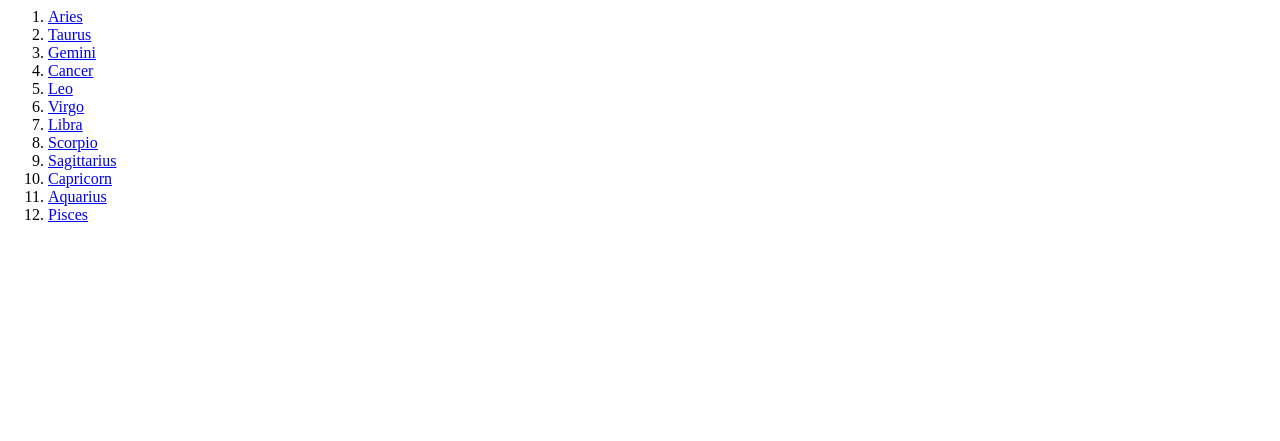
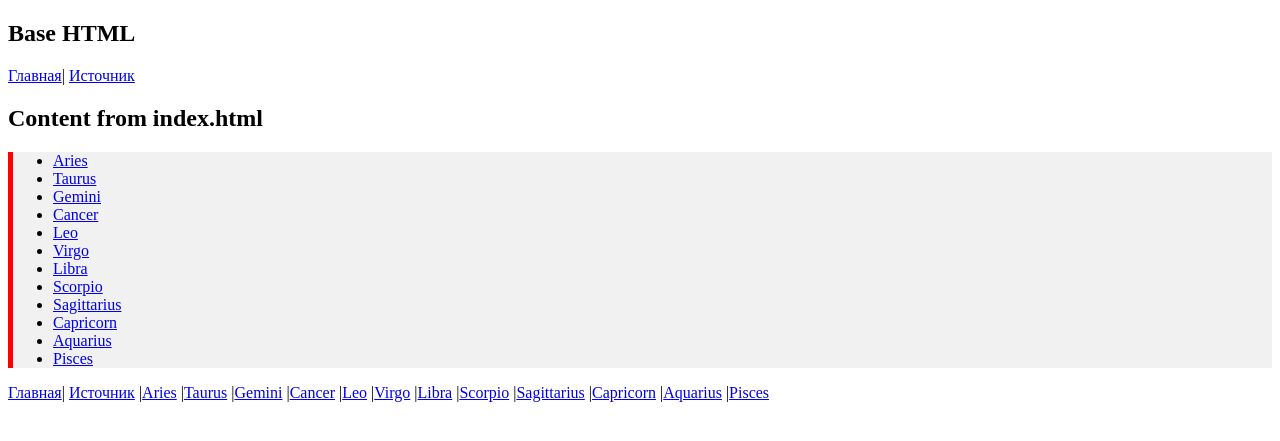
Before and after one commit to RomanZaitsev25/Django1, a Django app: page /horoscopes/ in a window 1280 px wide. Shown: the top 441 px of the page. Run offline with Django 4.2, Linux system fonts and the light colour scheme; tables that the repository leaves empty hold one stand-in row (values such as "Sample post").

Commit message:
new information

```diff
--- /dev/null
+++ b/my_page/horoscopes/static/horoscopes/css/index.css
@@ -0,0 +1,5 @@
+
+ul {
+   border-left: 5px solid red;
+   background-color: #f1f1f1;
+}
--- /dev/null
+++ b/my_page/horoscopes/templates/horoscopes/index.html
@@ -0,0 +1,23 @@
+{% extends 'base.html' %}
+
+{% load static %}
+
+{% block css_additional %}
+    <link rel="stylesheet" href=" {% static 'horoscopes/css/index.css' %}">
+{% endblock %}
+
+{% block title %}
+    Меню
+{% endblock %}
+
+
+{% block content %}
+    {% include 'includes/navbar.html' only %}
+    <h2>Content from index.html</h2>
+    <ul>
+        {% for zodiac in zodiacs %}
+                <li><a href="{%url 'horoscope-name' sign_zodiac=zodiac %}">{{ zodiac|title }}</a></li>
+        {% endfor %}
+    </ul>
+     {% include 'includes/navbar.html' %}
+{% endblock %}
--- /dev/null
+++ b/my_page/horoscopes/templates/includes/navbar.html
@@ -0,0 +1,29 @@
+<nav>
+    <a href="{% url 'horoscope-index' %}">Главная</a>|
+    <a href="https://www.homeenglish.ru/OtherGoroscop.htm">Источник</a>
+    {% for zodiac in zodiacs %}
+    |<a href="{%url 'horoscope-name' sign_zodiac=zodiac %}">{{ zodiac|title }}</a>
+    {% endfor %}
+</nav>
+
+
+
+
+
+
+
+
+
+
+
+
+
+
+
+
+<!--<p>переменная sign - {{sign}}</p>-->
+<!--<p>переменная description_zodiacs = {{description_zodiacs}}</p>-->
+<!--<p>переменная description_zodiacs = {{description_zodiacs}}</p>-->
+<!--<p>переменная zodiacs = {{zodiacs}}</p>-->
+<!--<p>переменная a = {{a}}</p>-->
+<!--<p>переменная b = {{b}}</p>-->
--- a/my_page/horoscopes/urls.py
+++ b/my_page/horoscopes/urls.py
@@ -2,7 +2,7 @@ from django.urls import path
 from . import views
 
 urlpatterns = [
-    path('', views.index),
+    path('', views.index, name='horoscope-index'),
     path('<int:sign_zodiac>', views.get_info_about_sign_zodiac_by_number),
     path('<str:sign_zodiac>', views.get_info_about_sign_zodiac,
          name='horoscope-name'),
--- a/my_page/horoscopes/views.py
+++ b/my_page/horoscopes/views.py
@@ -1,9 +1,9 @@
 # Create your views here.
-from django.shortcuts import render
 from django.http import HttpResponse, HttpResponseNotFound, \
     HttpResponseRedirect
-from django.template.loader import render_to_string
+from django.shortcuts import render
 from django.urls import reverse
+from dataclasses import dataclass
 
 # Create your views here.
 zodiac_dict = {
@@ -24,22 +24,25 @@ zodiac_dict = {
 
 def index(request):
     zodiacs = list(zodiac_dict)
-    li_elements = ''
-    for sign in zodiacs:
-        redirect_path = reverse('horoscope-name', args=[sign, ])
-        li_elements += f"<li><a href='{redirect_path}'>{sign.title()}</a></li>"
-    response = f'''
-    <ol>
-        {li_elements}
-    </ol>
-    '''
-    return HttpResponse(response)
+    context = {
+        'zodiacs': zodiacs,
+    }
+    return render(request, 'horoscopes/index.html', context=context)
+    # li_elements = ''
+    # for sign in zodiacs:
+    #     redirect_path = reverse('horoscope-name', args=[sign, ])
+    #     li_elements += f"<li><a href='{redirect_path}'>{sign.title()}</a></li>"
+    # response = f'''
+    # <ol>
+    #     {li_elements}
+    # </ol>
+    # '''
+    # return HttpResponse(response)
     # response = '<br>'.join(zodiacs)
 
 
 # def get_info_about_sign_zodiac(request, sign_zodiac: str):
 #     description = zodiac_dict.get(sign_zodiac, None)
-#     # response = render_to_string('horoscope/info_zodiac.html')
 #     if description:
 #         return HttpResponse(f'<h2>{description}</h2>')
 #     # if sign_zodiac == 'leo':
@@ -54,10 +57,23 @@ def index(request):
 #     else:
 #         return HttpResponseNotFound(f'Неизвестный знак зодиака-{sign_zodiac}')
 
+
 def get_info_about_sign_zodiac(request, sign_zodiac: str):
     # response = render_to_string('horoscopes/info_zodiac.html')
     # return HttpResponse(response)
-    return render(request, 'horoscopes/info_zodiac.html')
+    description = zodiac_dict.get(sign_zodiac)
+    data = {
+        'description_zodiacs': description,
+        'sign': sign_zodiac,
+        # 'mu_int': 100,
+        # 'my_float': 2.5,
+        # 'my_list': [],
+        # 'my_tuple': (1, 333, 5,),
+        # 'my_dict': {'name': 'Roman', 'age': 30},
+        # 'my_class': Person('Roman', 25),
+        # 'value': 0,
+    }
+    return render(request, 'horoscopes/info_zodiac.html', context=data)
 
 
 def get_info_about_sign_zodiac_by_number(request, sign_zodiac: int):
--- a/my_page/my_page/settings.py
+++ b/my_page/my_page/settings.py
@@ -58,7 +58,9 @@ TEMPLATES = [
     # путь до папки шаблонов. BASE_DIR/'horoscope'/'templates'
     {
         'BACKEND': 'django.template.backends.django.DjangoTemplates',
-        'DIRS': [],
+        'DIRS': [
+            BASE_DIR/'templates'
+        ],
         'APP_DIRS': True,
         'OPTIONS': {
             'context_processors': [
--- /dev/null
+++ b/my_page/templates/base.html
@@ -0,0 +1,13 @@
+<!DOCTYPE html>
+<html lang="en">
+<head>
+    <meta charset="UTF-8">
+    <title> {% block title %} {% endblock %}</title>
+    {% block css_additional %} {% endblock %}
+</head>
+    <h2>Base HTML</h2>
+
+<body>
+     {% block content %} {% endblock %}
+</body>
+</html>
```
Also changed, not shown: my_page/horoscopes/templates/horoscopes/info_zodiac.html (+60 -11 lines), my_page/horoscopes/static/horoscopes/css/info.css (added).
